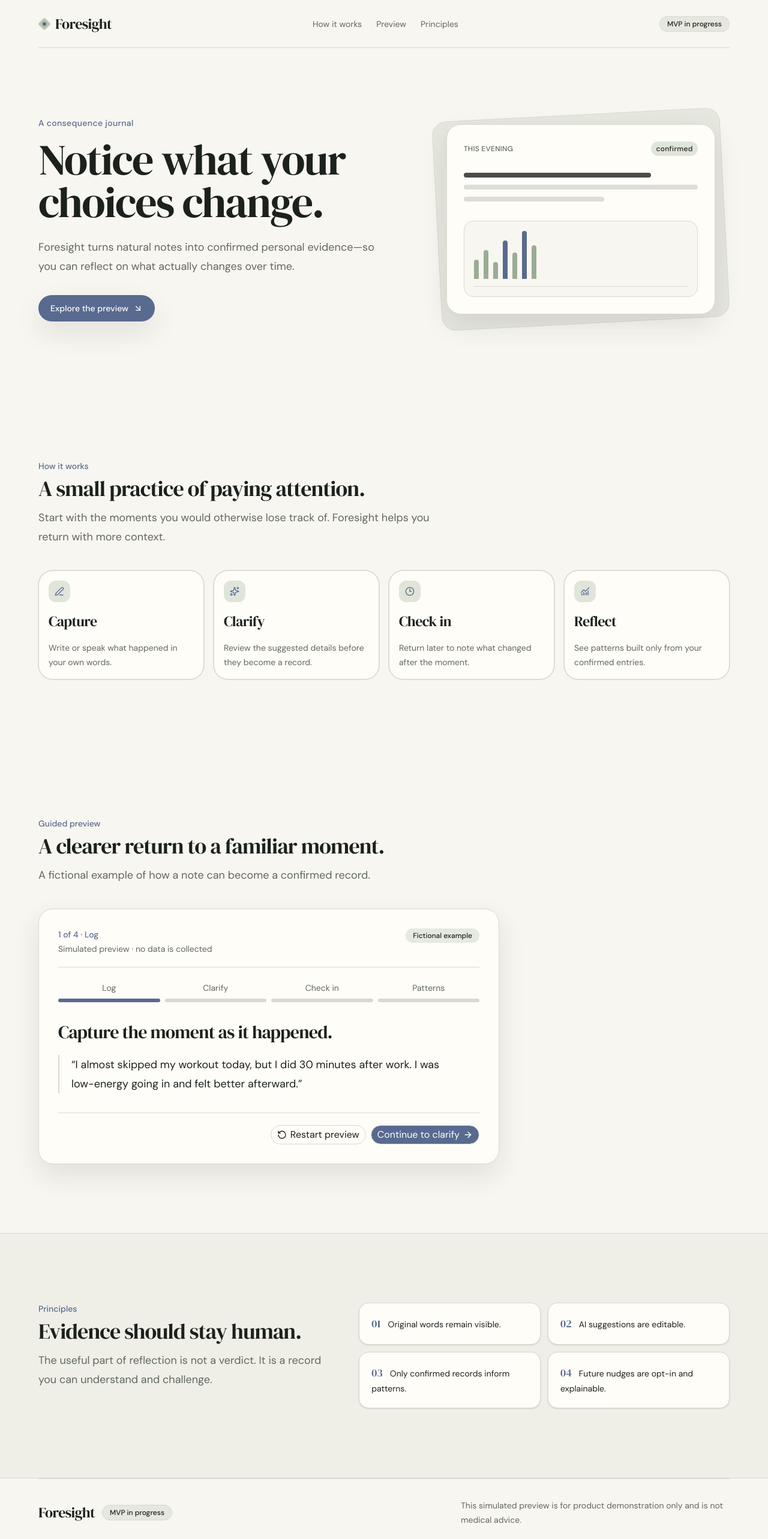
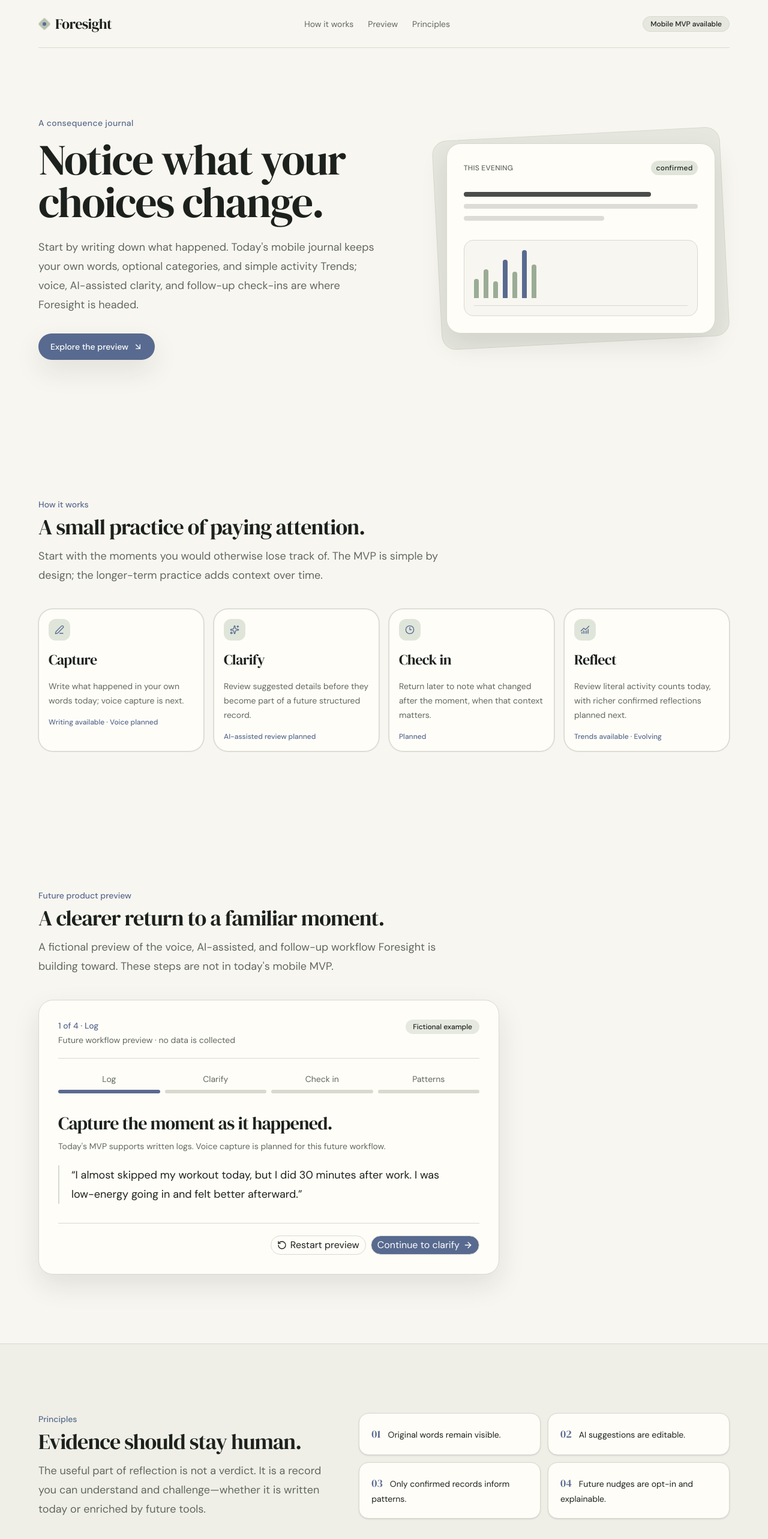
Before and after one commit to JohnKim04/Foresight-site, a Next.js app: page / in a window 1280 px wide. Shown: the top 2566 px of the page at 60% size. Built offline with nearby package versions, Linux system fonts and the light colour scheme.

Commit message:
feat(site): clarify current MVP and future vision

```diff
--- a/app/page.tsx
+++ b/app/page.tsx
@@ -7,10 +7,10 @@
 import { Card, CardContent, CardHeader, CardTitle } from "@/components/ui/card";
 
 const howItWorks = [
-  { title: "Capture", description: "Write or speak what happened in your own words.", icon: PenLine },
-  { title: "Clarify", description: "Review the suggested details before they become a record.", icon: Sparkles },
-  { title: "Check in", description: "Return later to note what changed after the moment.", icon: Clock3 },
-  { title: "Reflect", description: "See patterns built only from your confirmed entries.", icon: ChartNoAxesCombined },
+  { title: "Capture", description: "Write what happened in your own words today; voice capture is next.", availability: "Writing available · Voice planned", icon: PenLine },
+  { title: "Clarify", description: "Review suggested details before they become part of a future structured record.", availability: "AI-assisted review planned", icon: Sparkles },
+  { title: "Check in", description: "Return later to note what changed after the moment, when that context matters.", availability: "Planned", icon: Clock3 },
+  { title: "Reflect", description: "Review literal activity counts today, with richer confirmed reflections planned next.", availability: "Trends available · Evolving", icon: ChartNoAxesCombined },
 ];
 
 const principles = [
@@ -39,7 +39,7 @@
               <li><a className="rounded-sm hover:text-ink" href="#principles">Principles</a></li>
             </ul>
           </nav>
-          <span className="rounded-full border border-sage bg-sage/20 px-3 py-1 text-xs font-medium text-ink">MVP in progress</span>
+          <span className="rounded-full border border-sage bg-sage/20 px-3 py-1 text-xs font-medium text-ink">Mobile MVP available</span>
         </div>
       </SiteHeader>
 
@@ -48,7 +48,7 @@
           <div className="max-w-2xl">
             <p className="text-sm font-medium tracking-wide text-indigo">A consequence journal</p>
             <h1 id="hero-heading" className="mt-4 font-display text-5xl leading-[0.98] tracking-tight text-ink sm:text-6xl lg:text-7xl">Notice what your choices change.</h1>
-            <p className="mt-6 max-w-xl text-lg leading-8 text-muted-foreground">Foresight turns natural notes into confirmed personal evidence—so you can reflect on what actually changes over time.</p>
+            <p className="mt-6 max-w-xl text-lg leading-8 text-muted-foreground">Start by writing down what happened. Today&apos;s mobile journal keeps your own words, optional categories, and simple activity Trends; voice, AI-assisted clarity, and follow-up check-ins are where Foresight is headed.</p>
             <a href="#preview" className="mt-8 inline-flex items-center gap-2 rounded-full bg-indigo px-5 py-3 text-sm font-medium text-primary-foreground shadow-elevated hover:bg-indigo/90">
               Explore the preview <ArrowDownRight aria-hidden="true" className="size-4" />
             </a>
@@ -64,19 +64,19 @@
         </section>
 
         <section id="how-it-works" className="site-container py-section" aria-labelledby="how-it-works-heading">
-          <SectionHeading id="how-it-works-heading" title="A small practice of paying attention." eyebrow="How it works" description="Start with the moments you would otherwise lose track of. Foresight helps you return with more context." />
+          <SectionHeading id="how-it-works-heading" title="A small practice of paying attention." eyebrow="How it works" description="Start with the moments you would otherwise lose track of. The MVP is simple by design; the longer-term practice adds context over time." />
           <div className="mt-10 grid gap-4 sm:grid-cols-2 lg:grid-cols-4">
-            {howItWorks.map(({ title, description, icon: Icon }) => (
+            {howItWorks.map(({ title, description, availability, icon: Icon }) => (
               <Card key={title} className="border border-border shadow-none">
                 <CardHeader><span className="mb-3 grid size-9 place-items-center rounded-md bg-sage/30 text-indigo"><Icon aria-hidden="true" className="size-4" /></span><CardTitle className="font-display text-2xl tracking-tight">{title}</CardTitle></CardHeader>
-                <CardContent className="text-sm leading-6 text-muted-foreground">{description}</CardContent>
+                <CardContent><p className="text-sm leading-6 text-muted-foreground">{description}</p><p className="mt-4 text-xs font-medium text-indigo">{availability}</p></CardContent>
               </Card>
             ))}
           </div>
         </section>
 
         <section id="preview" className="site-container py-section" aria-labelledby="preview-heading">
-          <SectionHeading id="preview-heading" title="A clearer return to a familiar moment." eyebrow="Guided preview" description="A fictional example of how a note can become a confirmed record." />
+          <SectionHeading id="preview-heading" title="A clearer return to a familiar moment." eyebrow="Future product preview" description="A fictional preview of the voice, AI-assisted, and follow-up workflow Foresight is building toward. These steps are not in today&apos;s mobile MVP." />
           <div className="mt-10 max-w-3xl">
             <PreviewShell>
               <GuidedPreview />
@@ -86,7 +86,7 @@
 
         <section id="principles" className="border-y border-border bg-sage/10 py-section" aria-labelledby="principles-heading">
           <div className="site-container grid gap-10 lg:grid-cols-[minmax(0,0.8fr)_minmax(0,1fr)] lg:items-start">
-            <SectionHeading id="principles-heading" title="Evidence should stay human." eyebrow="Principles" description="The useful part of reflection is not a verdict. It is a record you can understand and challenge." />
+            <SectionHeading id="principles-heading" title="Evidence should stay human." eyebrow="Principles" description="The useful part of reflection is not a verdict. It is a record you can understand and challenge—whether it is written today or enriched by future tools." />
             <ul className="grid gap-3 sm:grid-cols-2" role="list">
               {principles.map((principle, index) => <li key={principle} className="rounded-lg border border-border bg-card px-5 py-5 text-sm leading-6 text-ink shadow-sm"><span className="mr-3 font-display text-lg text-indigo">0{index + 1}</span>{principle}</li>)}
             </ul>
@@ -95,7 +95,7 @@
       </main>
 
       <SiteFooter>
-        <div className="flex flex-col gap-5 py-8 sm:flex-row sm:items-center sm:justify-between"><div className="flex items-center gap-3"><span className="font-display text-2xl tracking-tight text-ink">Foresight</span><span className="rounded-full border border-sage bg-sage/20 px-3 py-1 text-xs font-medium text-ink">MVP in progress</span></div><p className="max-w-md text-sm leading-6 text-muted-foreground">This simulated preview is for product demonstration only and is not medical advice.</p></div>
+        <div className="flex flex-col gap-5 py-8 sm:flex-row sm:items-center sm:justify-between"><div className="flex items-center gap-3"><span className="font-display text-2xl tracking-tight text-ink">Foresight</span><span className="rounded-full border border-sage bg-sage/20 px-3 py-1 text-xs font-medium text-ink">Mobile MVP available</span></div><p className="max-w-md text-sm leading-6 text-muted-foreground">The current MVP includes writing, optional categories, and Trends. This simulated preview shows the planned direction and is not medical advice.</p></div>
       </SiteFooter>
     </div>
   );
--- a/components/preview/guided-preview.tsx
+++ b/components/preview/guided-preview.tsx
@@ -58,7 +58,7 @@
           <p className="text-sm font-medium text-indigo">
             {stepIndex + 1} of 4 · {stepLabel}
           </p>
-          <p className="mt-1 text-sm text-muted-foreground">Simulated preview · no data is collected</p>
+          <p className="mt-1 text-sm text-muted-foreground">Future workflow preview · no data is collected</p>
         </div>
         <span className="rounded-full bg-sage/25 px-3 py-1 text-xs font-medium text-ink">Fictional example</span>
       </div>
@@ -139,6 +139,7 @@
     return (
       <div>
         <h3 ref={headingRef} tabIndex={-1} className="font-display text-3xl tracking-tight text-ink">Capture the moment as it happened.</h3>
+        <p className="mt-2 text-sm leading-6 text-muted-foreground">Today&apos;s MVP supports written logs. Voice capture is planned for this future workflow.</p>
         <blockquote className="mt-5 max-w-2xl border-l-2 border-sage pl-5 text-lg leading-8 text-ink">“{SOURCE_NOTE}”</blockquote>
       </div>
     );
@@ -148,7 +149,7 @@
     return (
       <div>
         <h3 ref={headingRef} tabIndex={-1} className="font-display text-3xl tracking-tight text-ink">Confirm what this note means.</h3>
-        <p className="mt-2 text-sm leading-6 text-muted-foreground">Suggestions are editable and stay in this browser only.</p>
+        <p className="mt-2 text-sm leading-6 text-muted-foreground">AI suggestions are planned, always editable, and shown here as a fictional example.</p>
         <div className="mt-6 grid gap-5 sm:grid-cols-2">
           <EditableField id="preview-activity" label="Activity" value={state.fields.activity} onChange={(value) => onUpdateField("activity", value)} />
           <EditableField id="preview-duration" label="Duration" value={state.fields.duration} onChange={(value) => onUpdateField("duration", value)} />
@@ -173,7 +174,7 @@
     return (
       <div>
         <h3 ref={headingRef} tabIndex={-1} className="font-display text-3xl tracking-tight text-ink">How did the workout affect your evening?</h3>
-        <p className="mt-2 text-sm leading-6 text-muted-foreground">Choose a response to complete this fictional example.</p>
+        <p className="mt-2 text-sm leading-6 text-muted-foreground">Optional follow-up check-ins are planned. Choose a response to complete this fictional example.</p>
         <fieldset className="mt-6">
           <legend className="sr-only">Evening check-in response</legend>
           <div className="grid gap-2 sm:grid-cols-5">
@@ -195,7 +196,7 @@
       <div className="mt-6 rounded-lg border border-sage bg-sage/15 p-5">
         <div className="flex items-start gap-3"><Sparkles aria-hidden="true" className="mt-1 size-4 shrink-0 text-indigo" /><p className="text-lg leading-8 text-ink">{PATTERN_STATEMENT}</p></div>
       </div>
-      <p className="mt-4 max-w-2xl text-sm leading-6 text-muted-foreground">{PATTERN_QUALIFIER}</p>
+      <p className="mt-4 max-w-2xl text-sm leading-6 text-muted-foreground">This planned reflection surface would use confirmed records only. {PATTERN_QUALIFIER}</p>
     </div>
   );
 }
--- a/lib/site-config.ts
+++ b/lib/site-config.ts
@@ -2,6 +2,6 @@
   name: "Foresight",
   title: "Foresight — Notice what your choices change.",
   description:
-    "Foresight is a natural-language consequence journal for turning everyday notes into confirmed personal evidence.",
+    "Foresight is a mobile journal for free-form logs, optional categories, and activity Trends—built toward voice capture, AI-assisted clarity, and follow-up check-ins.",
   productionUrl: null as string | null,
 } as const;
```
Also changed, not shown: 1 other file (tests, documents, lock files or other folders).
